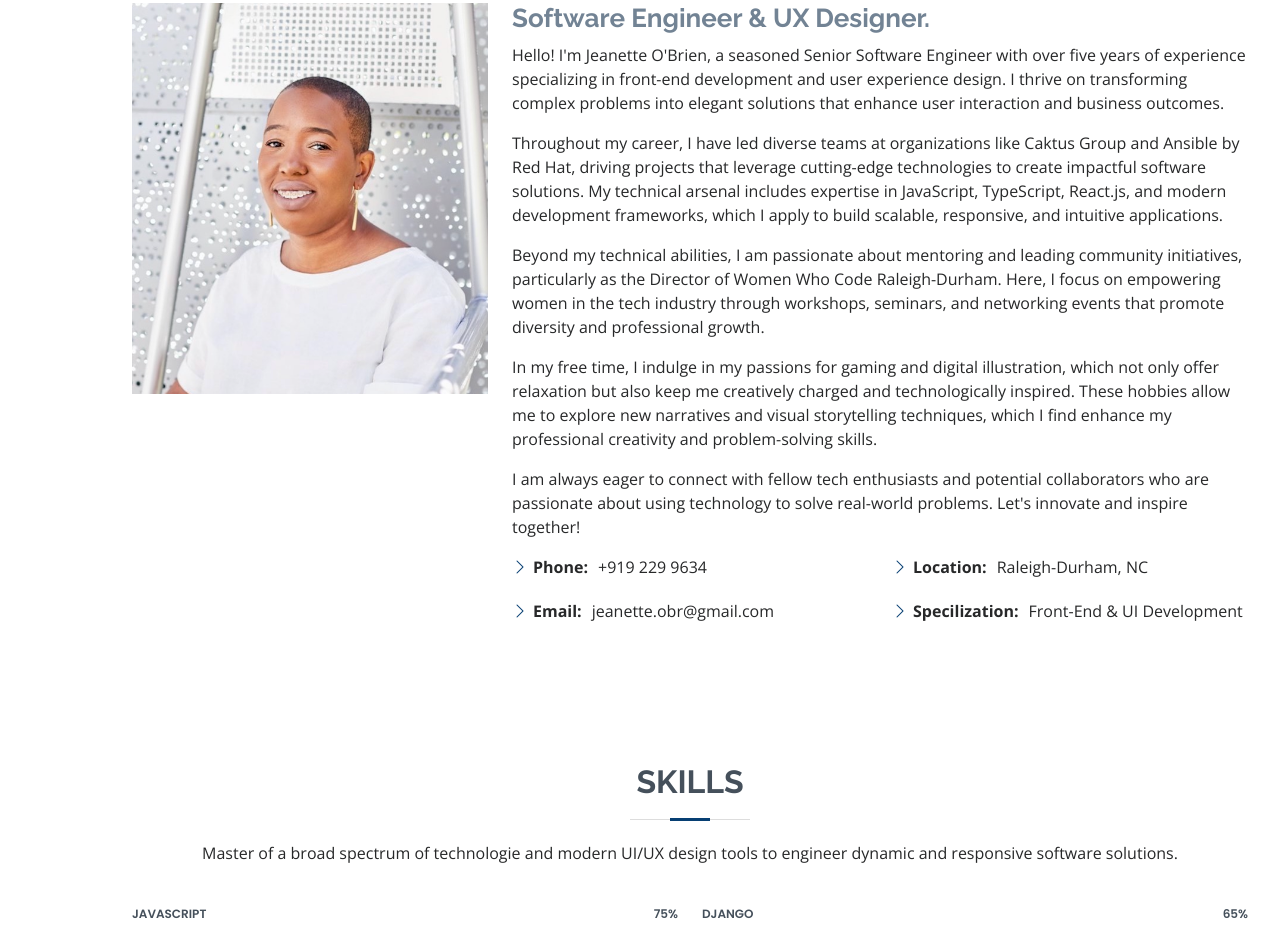
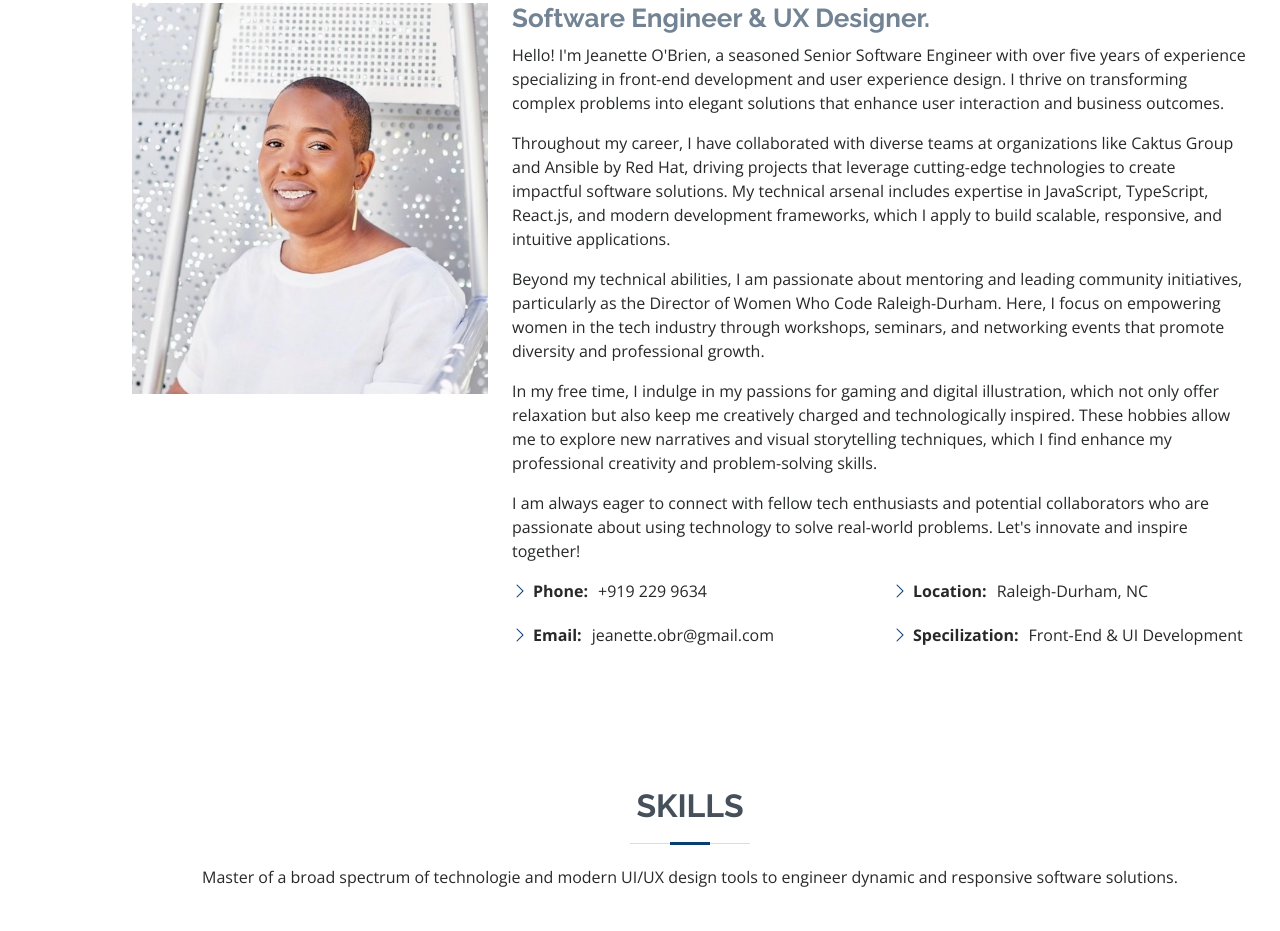
Before and after one commit to jeanetteobr/resume-site, a plain HTML site: page index.html in a window 1280 px wide. Shown: the part 989-1920 px from the top of the page. Drawn offline with nearby package versions, Linux system fonts and the light colour scheme.

Commit message:
Update about me copy.

```diff
--- a/index.html
+++ b/index.html
@@ -204,7 +204,7 @@
               </p>
 
               <p>
-                Throughout my career, I have led diverse teams at organizations
+                Throughout my career, I have collaborated with diverse teams at organizations
                 like Caktus Group and Ansible by Red Hat, driving projects that
                 leverage cutting-edge technologies to create impactful software
                 solutions. My technical arsenal includes expertise in
```
